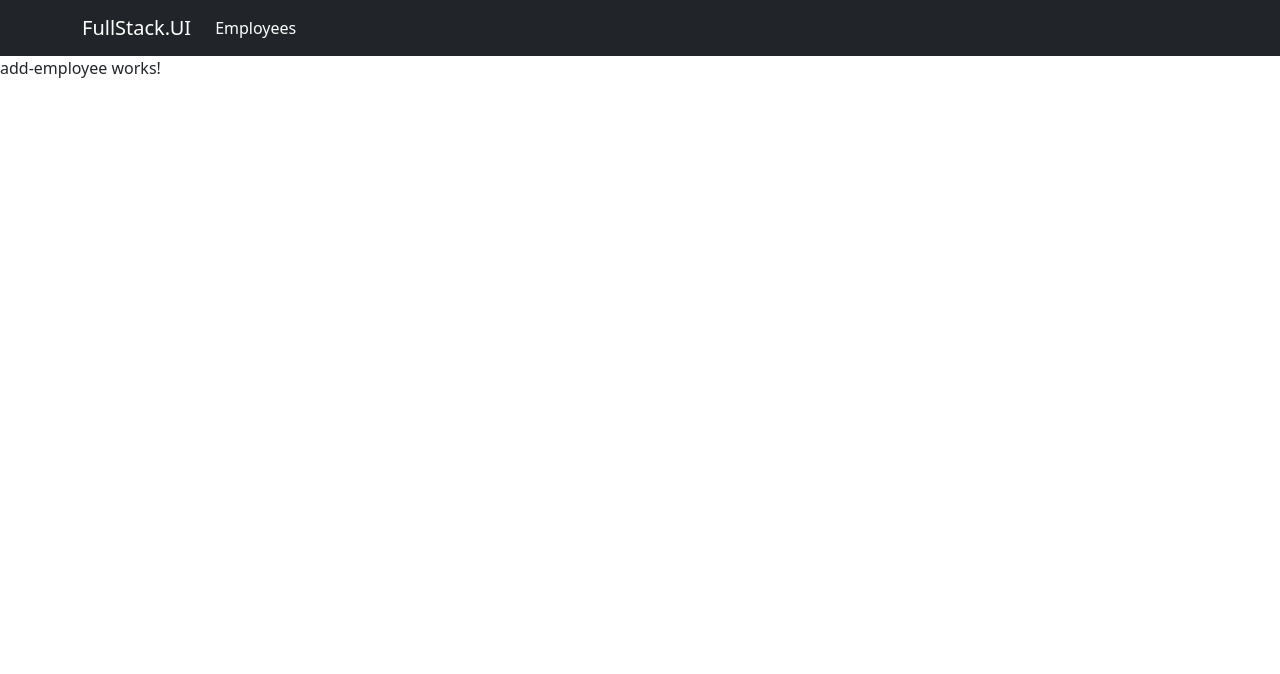
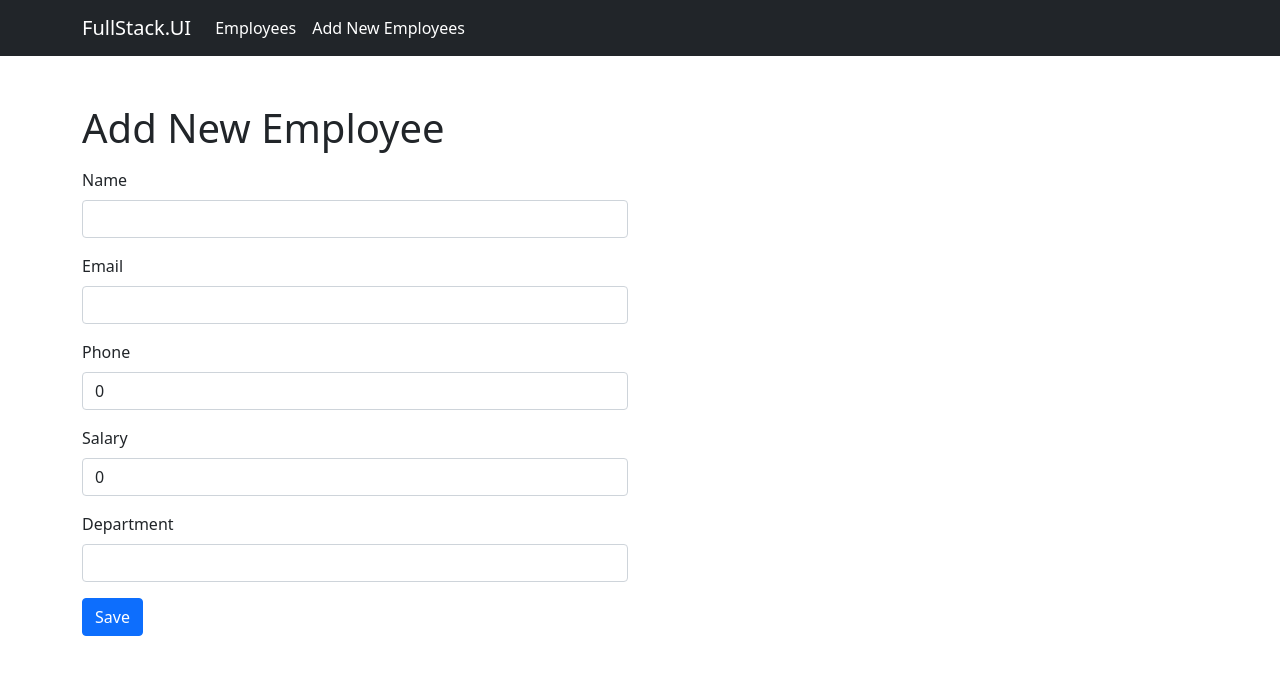
Before and after one commit to anatMo/FullStack.UI2, an Angular app: page /employees/add in a window 1280 px wide. Shown: the top 674 px of the page. Built offline with nearby package versions, Linux system fonts and the light colour scheme.

Commit message:
add employee- works

```diff
--- a/src/app/app.component.html
+++ b/src/app/app.component.html
@@ -9,6 +9,10 @@
         <li class="nav-item">
           <a class="nav-link active" aria-current="page" routerLink="employees">Employees</a>
         </li>
+        <li class="nav-item">
+          <a class="nav-link active" aria-current="page"
+          routerLink="employees/add">Add New Employees</a>
+        </li>
       </ul>
     </div>
   </div>
--- a/src/app/components/employees/add-employee/add-employee.component.html
+++ b/src/app/components/employees/add-employee/add-employee.component.html
@@ -1 +1,39 @@
-<p>add-employee works!</p>
+<div class="container my-5">
+    <h1 class="mb-3">Add New Employee</h1>
+
+    <div class="row">
+        <div class="col-6">
+            <form #form="ngForm" (ngSubmit)="addEmployee()">
+                <div class="mb-3">
+                  <label for="name" class="form-label">Name</label>
+                  <input type="text" class="form-control" id="name"
+                  name="name" [(ngModel)]="addEmployeeRequest.name">
+                </div>
+                <div class="mb-3">
+                    <label for="email" class="form-label">Email</label>
+                    <input type="email" class="form-control" id="email"
+                    name="email" [(ngModel)]="addEmployeeRequest.email">
+                </div>
+                <div class="mb-3">
+                    <label for="phone" class="form-label">Phone</label>
+                    <input type="number" class="form-control" id="phone"
+                    name="phone" [(ngModel)]="addEmployeeRequest.phone">
+                </div>
+                <div class="mb-3">
+                    <label for="salary" class="form-label">Salary</label>
+                    <input type="number" class="form-control" id="salary"
+                    name="salary" [(ngModel)]="addEmployeeRequest.salary">
+                </div>
+                <div class="mb-3">
+                    <label for="department" class="form-label">Department</label>
+                    <input type="text" class="form-control" id="department"
+                    name="department" [(ngModel)]="addEmployeeRequest.department">
+                </div>
+                <button type="submit" class="btn btn-primary">Save</button>
+            </form>
+        </div>
+    </div>
+
+
+
+</div>
--- a/src/app/components/employees/add-employee/add-employee.component.ts
+++ b/src/app/components/employees/add-employee/add-employee.component.ts
@@ -1,4 +1,7 @@
 import { Component } from '@angular/core';
+import { Employee } from '../../../models/employee.model';
+import { EmployeesService } from '../../../services/employees.service';
+import { Router } from '@angular/router';
 
 @Component({
   selector: 'app-add-employee',
@@ -7,4 +10,25 @@
 })
 export class AddEmployeeComponent {
 
+  addEmployeeRequest: Employee = {
+    id: '',
+    name: '',
+    email: '',
+    phone: 0,
+    salary: 0,
+    department: ''
+  }
+  constructor(private employeeService: EmployeesService, private router: Router) {}
+
+  ngOnInit(): void {
+
+  }
+  addEmployee() {
+    this.employeeService.addEmployee(this.addEmployeeRequest)
+    .subscribe({
+      next: (employee) => {
+        this.router.navigate([ 'employees' ]);
+      }
+    });
+  }
 }
--- /dev/null
+++ b/src/app/components/employees/edit-employee/edit-employee.component.html
@@ -0,0 +1 @@
+<p>edit-employee works!</p>
--- a/src/app/services/employees.service.ts
+++ b/src/app/services/employees.service.ts
@@ -15,4 +15,9 @@
   getAllEmployees(): Observable<Employee[]>{
     return this.http.get<Employee[]>(this.baseApiUrl + '/api/Employees')
   }
+
+  addEmployee(addEmployeeRequest: Employee): Observable<Employee> {
+    addEmployeeRequest.id = '00000000-0000-0000-0000-000000000000';
+    return this.http.post<Employee>(this.baseApiUrl + '/api/Employees', addEmployeeRequest);
+  }
 }
```
Also changed, not shown: src/app/app.module.ts (+6 -2 lines), src/app/components/employees/edit-employee/edit-employee.component.ts (added, +10 -0 lines), src/app/components/employees/edit-employee/edit-employee.component.css (added), 1 other file (tests, documents, lock files or other folders).
